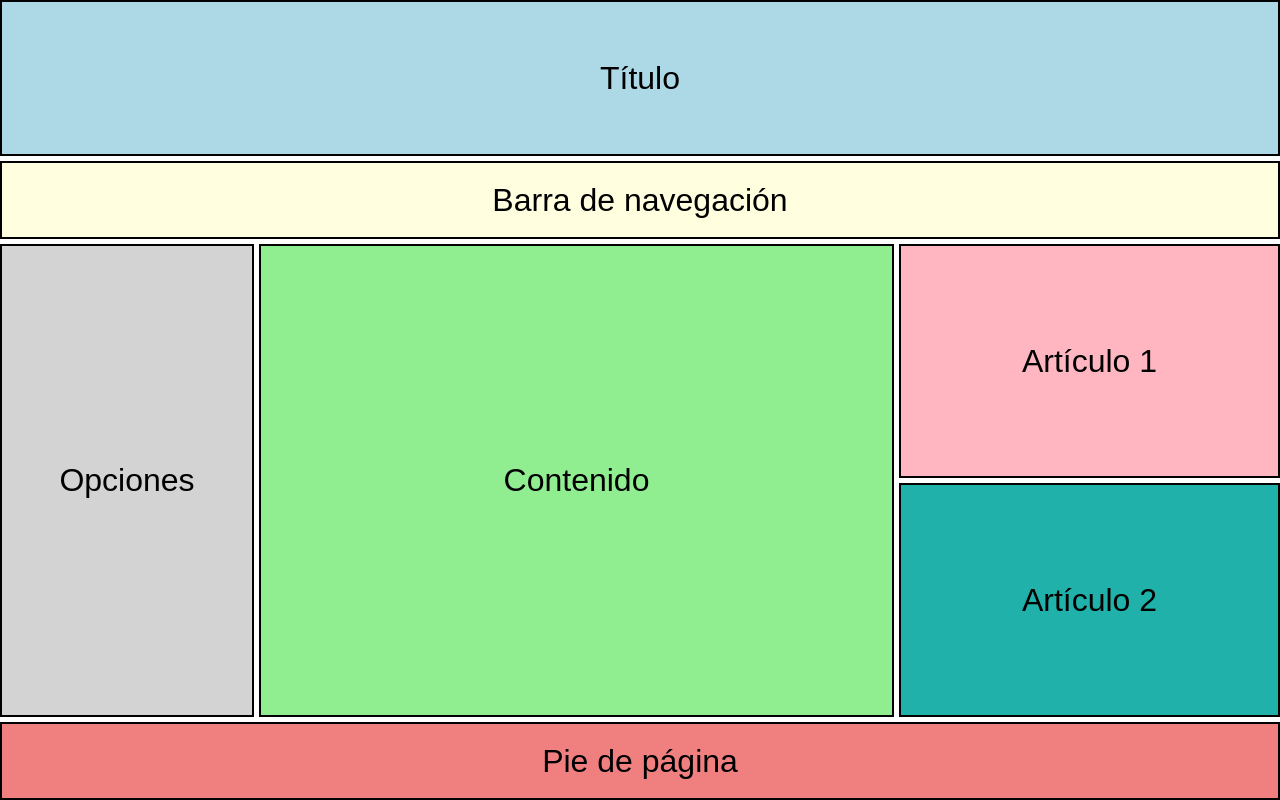
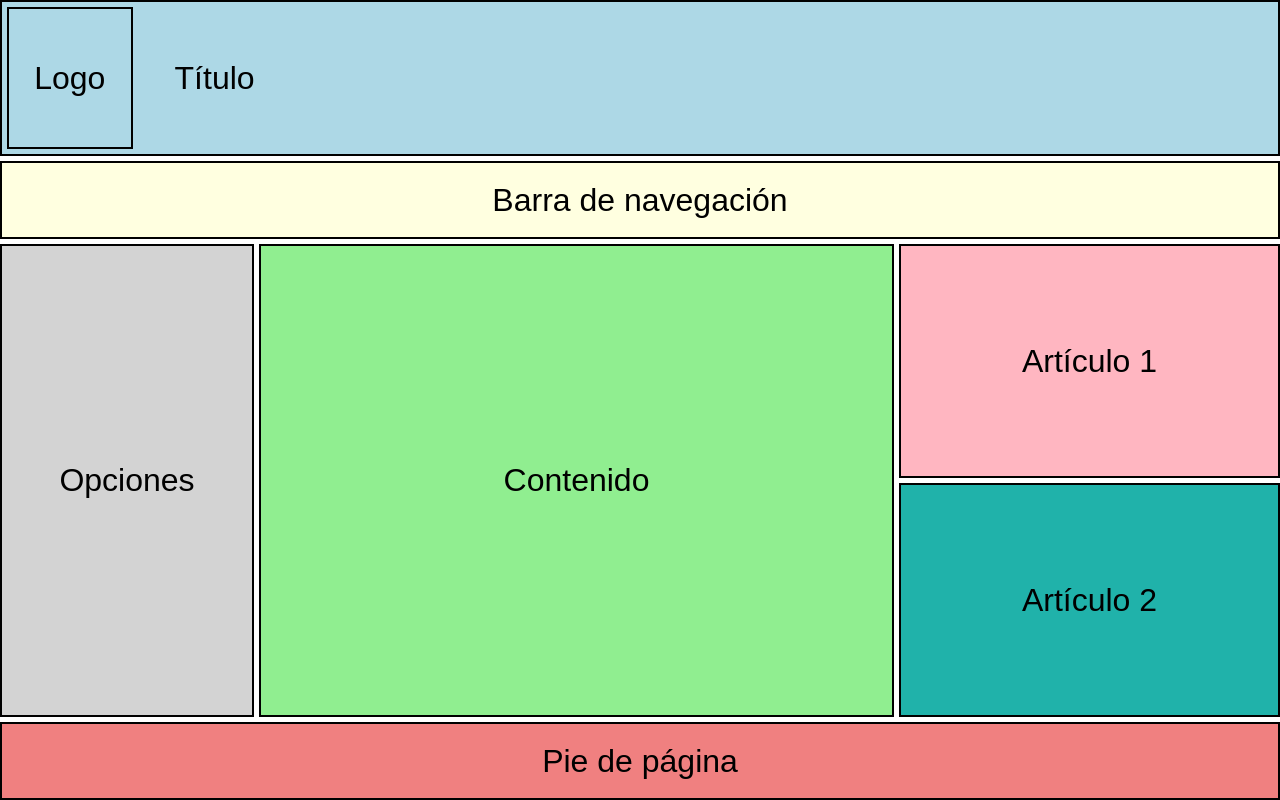
Before and after one commit to jaceituno16/EjerciciosAW, a plain HTML site: page Ejercicio01_Maquetacion/index.html in a window 1280 px wide. Drawn offline with Linux system fonts and the light colour scheme.

Commit message:
maquetacion 04

```diff
--- a/Ejercicio01_Maquetacion/estilo4.css
+++ b/Ejercicio01_Maquetacion/estilo4.css
@@ -52,11 +52,27 @@ body {
 }
 
 .logo{
-    display: none;
+    border: 2px solid black;
+    width: 10%;
+    height: calc(100% - 10px);
+    box-sizing: border-box;
+    font-size: 2rem;
+    display: flex;
+    align-items: center;
+    justify-content: center;
+    margin: 5px;
 }
 
 .title {
     font-size: 2rem;
+    width: 90%;
+    height: calc(100% - 10px);
+    box-sizing: border-box;
+    display: flex;
+    align-items: center;
+    justify-content: left;
+    margin: 5px;
+    padding: 2rem;
 }
 
 .nav{
```
